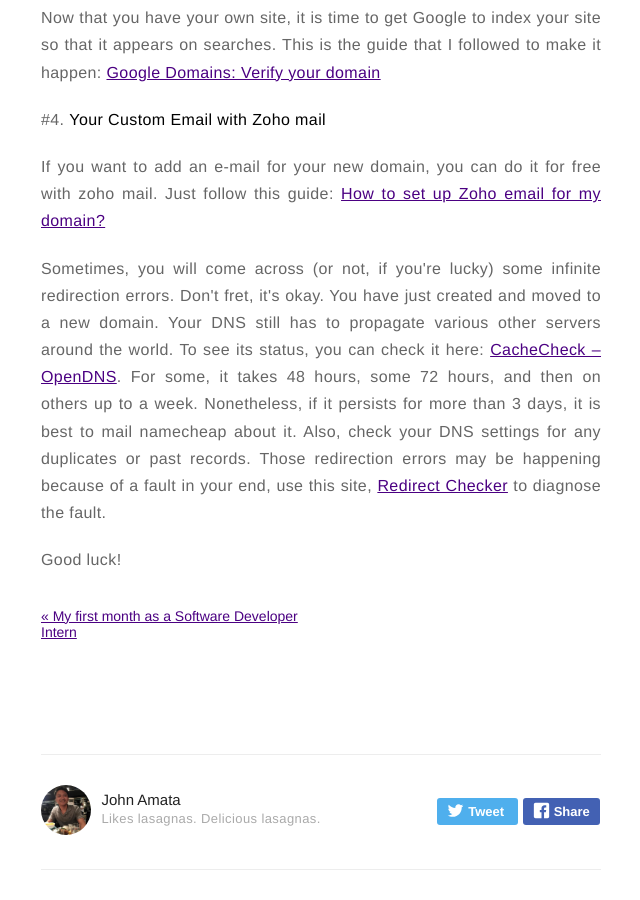
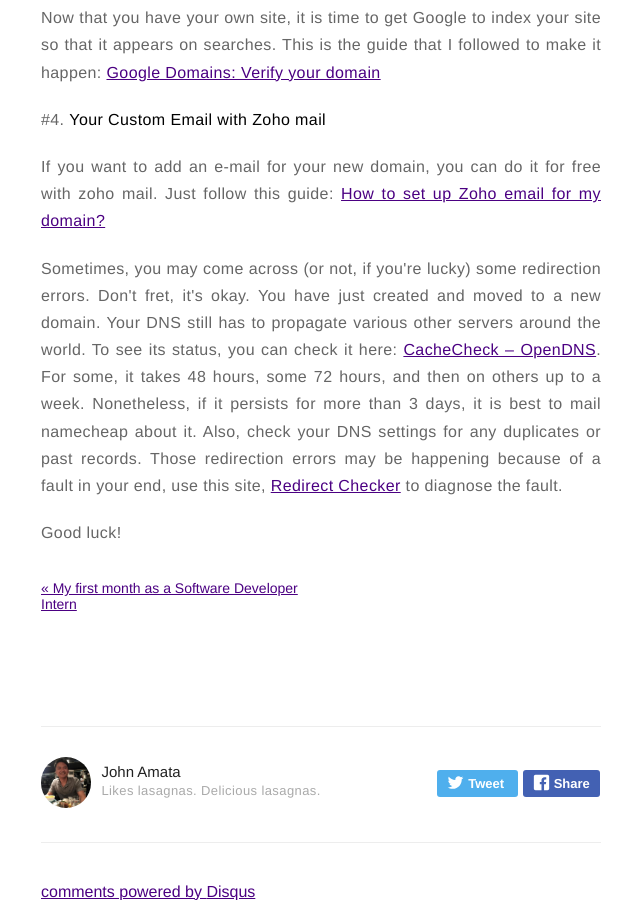
Before and after one commit to jpamata/jpamata.github.io, a Jekyll site: the page built from _posts/2017-10-05-setting-up-a-personal-site-with-github-pages.md, in a window 1280 px wide and 900 px high, scrolled down 919 px. Shown: the whole window, without its empty margins (319-959 px from the left). Built offline with Jekyll 4.4.1, drawn with Linux system fonts in a browser that asks for light colours; comment, search, counter and statistics services are not loaded.

Commit message:
Update 2017-10-05-setting-up-a-personal-site-with-github-pages.md

```diff
--- a/_posts/2017-10-05-setting-up-a-personal-site-with-github-pages.md
+++ b/_posts/2017-10-05-setting-up-a-personal-site-with-github-pages.md
@@ -23,6 +23,6 @@
 <p align="justify">#4. <strong>Your Custom Email with Zoho mail</strong></p>
 <p align="justify">If you want to add an e-mail for your new domain, you can do it for free with zoho mail. Just follow this guide: <a href="https://www.namecheap.com/support/knowledgebase/article.aspx/9758/2208/how-to-set-up-zoho-email-for-my-domain">How to set up Zoho email for my domain?</a></p>
 
-<p align="justify">Sometimes, you will come across (or not, if you're lucky) some infinite redirection errors. Don't fret, it's okay. You have just created and moved to a new domain. Your DNS still has to propagate various other servers around the world. To see its status, you can check it here: <a href="http://cachecheck.opendns.com/">CacheCheck – OpenDNS</a>. For some, it takes 48 hours, some 72 hours, and then on others up to a week. Nonetheless, if it persists for more than 3 days, it is best to mail namecheap about it. Also, check your DNS settings for any duplicates or past records. Those redirection errors may be happening because of a fault in your end, use this site, <a href="http://www.redirect-checker.org">Redirect Checker</a> to diagnose the fault.</p>
+<p align="justify">Sometimes, you may come across (or not, if you're lucky) some redirection errors. Don't fret, it's okay. You have just created and moved to a new domain. Your DNS still has to propagate various other servers around the world. To see its status, you can check it here: <a href="http://cachecheck.opendns.com/">CacheCheck – OpenDNS</a>. For some, it takes 48 hours, some 72 hours, and then on others up to a week. Nonetheless, if it persists for more than 3 days, it is best to mail namecheap about it. Also, check your DNS settings for any duplicates or past records. Those redirection errors may be happening because of a fault in your end, use this site, <a href="http://www.redirect-checker.org">Redirect Checker</a> to diagnose the fault.</p>
 
 <p align="justify">Good luck!</p>
```
